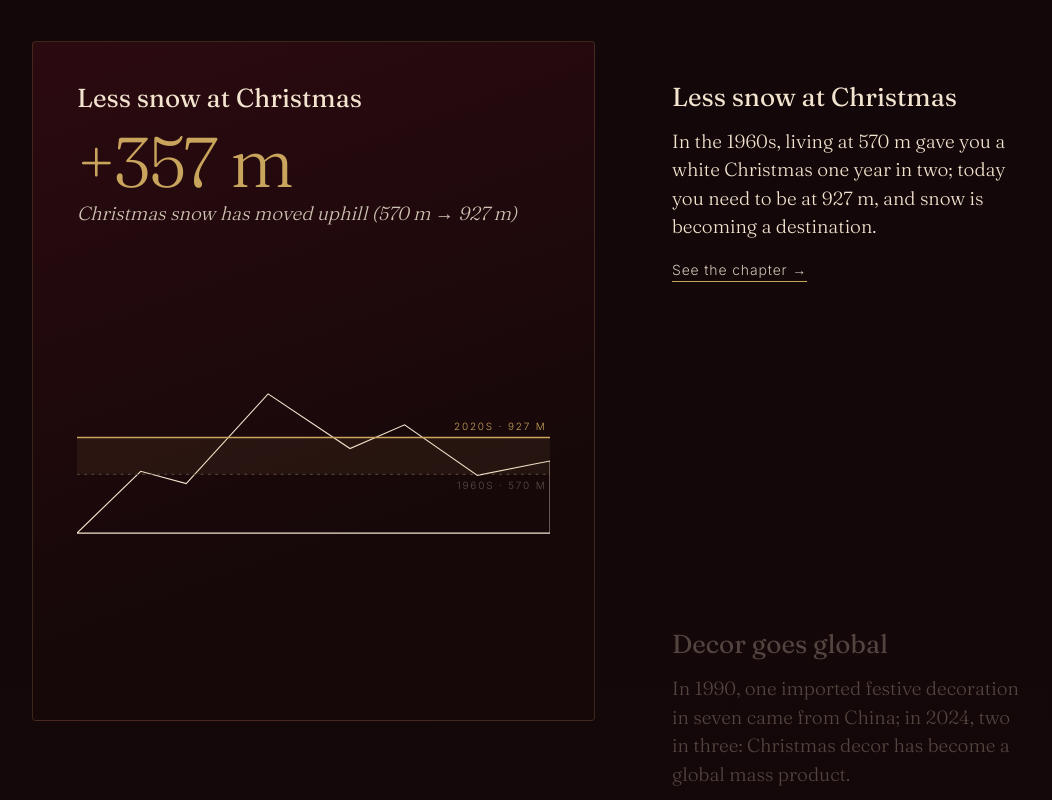
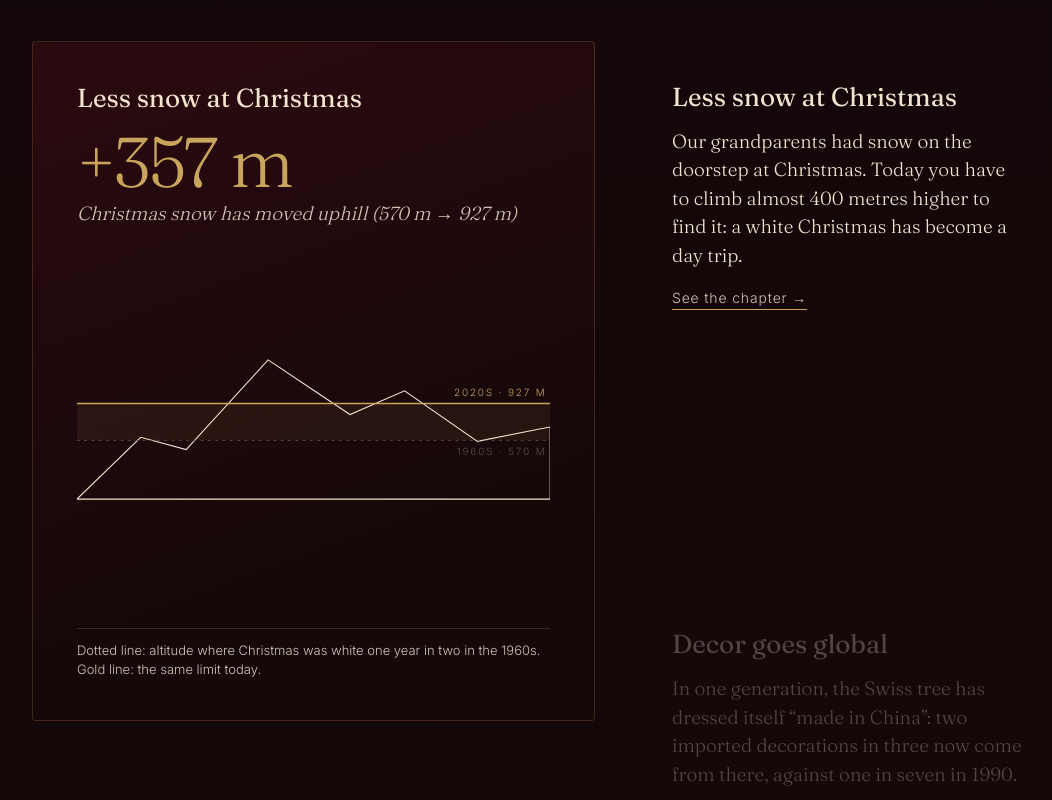
Before and after one commit to StellaM3/snow-not-included, a website built with Vite: page index.html in a window 1280 px wide. Shown: the part 4200-5000 px from the top of the page, without its empty margins (32-1084 px from the left). Built offline with nearby package versions, Linux system fonts and the light colour scheme.

Commit message:
Scrollytelling : phrase-récit à part, clé de lecture sous chaque schéma
Co-Authored-By: Claude Opus 5.5 <noreply@anthropic.com>
Claude-Session: https://claude.ai/code/session_01QB56uT95M3EbURY2XDpeat

```diff
--- a/src/homeTexts.js
+++ b/src/homeTexts.js
@@ -45,9 +45,10 @@ export const HOME = {
           927,
           1200
         ],
-        "text": "Dans les années 1960, il suffisait d'habiter à 570 m pour avoir un Noël blanc une année sur deux ; aujourd'hui il faut monter à 927 m, et la neige devient une destination.",
+        "text": "Nos grands-parents avaient la neige devant la porte à Noël. Aujourd'hui, il faut monter près de 400 mètres plus haut pour la trouver : le Noël blanc est devenu une excursion.",
         "delta": "+357 m",
-        "deltaK": "la neige de Noël est remontée (570 m → 927 m)"
+        "deltaK": "la neige de Noël est remontée (570 m → 927 m)",
+        "read": "Pointillé : altitude où Noël était blanc une année sur deux dans les années 1960. Ligne dorée : la même limite aujourd'hui."
       },
       {
         "ch": "voyage",
@@ -61,9 +62,10 @@ export const HOME = {
           65,
           100
         ],
-        "text": "En 1990, une décoration de fête importée sur sept venait de Chine ; en 2024, deux sur trois : la déco de Noël est devenue un produit de masse mondialisé.",
+        "text": "En une génération, le sapin suisse s'est habillé en « made in China » : deux décorations importées sur trois en viennent aujourd'hui, contre une sur sept en 1990.",
         "delta": "×4,6",
-        "deltaK": "part chinoise de la déco importée (14 % → 65 %)"
+        "deltaK": "part chinoise de la déco importée (14 % → 65 %)",
+        "read": "Chaque point = 1 % de la déco de fête importée. En couleur : la part venue de Chine."
       },
       {
         "ch": "import",
@@ -77,7 +79,7 @@ export const HOME = {
           79,
           90
         ],
-        "text": "Plus d'un fromage sur trois mangé en Suisse vient de l'étranger, et jusqu'à trois sur quatre pour les pâtes molles. Noël n'y change rien : décembre pèse 8,2 % des importations de l'année, un mois ordinaire. Seul le mascarpone double (15 %), pour les desserts de fête.",
+        "text": "La fondue reste suisse dans nos têtes, mais un fromage sur trois dans nos frigos vient d'ailleurs. Et Noël n'y change rien.",
         "delta": "37 %",
         "deltaK": "du fromage consommé en Suisse est importé (2025)",
         "viz": {
@@ -86,7 +88,8 @@ export const HOME = {
           "months": "IMPORTATIONS PAR MOIS · MOYENNE 2021–2025",
           "base": "MOIS ORDINAIRE 8,3 %",
           "dec": "DÉC. 8,2 %"
-        }
+        },
+        "read": "Barre du haut : part importée du fromage consommé. Colonnes : importations par mois ; décembre (doré) reste au niveau d'un mois ordinaire (pointillé)."
       },
       {
         "ch": "commerce",
@@ -100,9 +103,10 @@ export const HOME = {
           64,
           100
         ],
-        "text": "En 1990, 4 % des bulles importées venaient d'Italie ; en 2025, 64 % : le prosecco a pris la place du champagne, on garde le rituel et on baisse le ticket.",
+        "text": "Le pop du bouchon est resté, la bouteille a changé : le prosecco, cinq fois moins cher, s'est invité partout, de l'apéro d'été au réveillon.",
         "delta": "×16",
-        "deltaK": "part italienne des mousseux importés (4 % → 64 %)"
+        "deltaK": "part italienne des mousseux importés (4 % → 64 %)",
+        "read": "Chaque colonne = 100 % des mousseux importés. Doré : France (champagne). Clair : Italie (prosecco)."
       },
       {
         "ch": "commerce",
@@ -116,9 +120,10 @@ export const HOME = {
           30,
           100
         ],
-        "text": "En 2014, plus d'un Suisse sur deux prévoyait d'offrir un livre ; en 2025, moins d'un sur trois. Pourtant le marché tient : 581,8 millions de francs en Suisse alémanique en 2025, +1,1 %, avec de bonnes ventes de Noël. Le livre quitte le rôle de cadeau par défaut et devient un achat choisi, relancé chez les jeunes par BookTok.",
+        "text": "On n'offre plus un livre à tout le monde, on l'offre à quelqu'un qui lit. Moins de cadeaux-réflexes, mais un marché qui tient, relancé par BookTok chez les jeunes.",
         "delta": "30 %",
-        "deltaK": "des Suisses offrent un livre à Noël (56 % en 2014)"
+        "deltaK": "des Suisses offrent un livre à Noël (56 % en 2014)",
+        "read": "Chaque livre = 10 % des Suisses. En couleur : ceux qui prévoient d'en offrir un à Noël."
       },
       {
         "ch": "traditions",
@@ -132,7 +137,7 @@ export const HOME = {
           36,
           100
         ],
-        "text": "Les Suisses sans religion sont passés de 1 % en 1970 à 36 % en 2023. Sans religion ne veut pas dire sans croyance : parmi eux, environ 4 sur 10 ne croient en aucune divinité, 2 sur 10 sont agnostiques, 3 sur 10 croient en une force supérieure, et un quart se disent spirituels. Noël reste la fête de presque tous, célébrée pour la famille plus que pour la foi.",
+        "text": "Moins d'église, pas moins de Noël : un Suisse sur trois n'a plus de religion, sans renoncer à la fête, ni forcément à toute croyance.",
         "delta": "36 %",
         "deltaK": "des Suisses sont sans religion (1 % en 1970)",
         "viz": {
@@ -143,7 +148,8 @@ export const HOME = {
             "force supérieure",
             "un dieu"
           ]
-        }
+        },
+        "read": "100 points = 100 Suisses en 2023. Pleins : les 36 sans religion, colorés selon ce qu'ils croient (OFS)."
       },
       {
         "ch": "traditions",
@@ -157,9 +163,10 @@ export const HOME = {
           26,
           30
         ],
-        "text": "En 1990, « Last Christmas » existait déjà. Mais le hit-parade comptait les disques vendus : une fois le single acheté, on le ressortait chaque Noël sans le racheter, et le classement restait sans chanson de Noël. Depuis 2014, chaque écoute en streaming compte. Chaque décembre, toute la Suisse relance les mêmes titres, et les classiques des années 50 à 90 reprennent 26 places sur 30.",
+        "text": "Chaque décembre, la Suisse appuie sur « play » et remonte le temps : Wham!, Mariah Carey et Brenda Lee occupent le hit-parade comme jamais.",
         "delta": "26 / 30",
-        "deltaK": "chansons de Noël dans le top 30 (0 en 1990)"
+        "deltaK": "chansons de Noël dans le top 30 (0 en 1990)",
+        "read": "Chaque case = une place du top 30. Dorées : les chansons de Noël. Avant 2014, le classement ne comptait que les disques vendus ; depuis, chaque écoute en streaming compte."
       }
     ],
     "forcesK": "II · Ce qui est en train de changer",
@@ -671,9 +678,10 @@ export const HOME = {
           927,
           1200
         ],
-        "text": "In the 1960s, living at 570 m gave you a white Christmas one year in two; today you need to be at 927 m, and snow is becoming a destination.",
+        "text": "Our grandparents had snow on the doorstep at Christmas. Today you have to climb almost 400 metres higher to find it: a white Christmas has become a day trip.",
         "delta": "+357 m",
-        "deltaK": "Christmas snow has moved uphill (570 m → 927 m)"
+        "deltaK": "Christmas snow has moved uphill (570 m → 927 m)",
+        "read": "Dotted line: altitude where Christmas was white one year in two in the 1960s. Gold line: the same limit today."
       },
       {
         "ch": "voyage",
@@ -687,9 +695,10 @@ export const HOME = {
           65,
           100
         ],
-        "text": "In 1990, one imported festive decoration in seven came from China; in 2024, two in three: Christmas decor has become a global mass product.",
+        "text": "In one generation, the Swiss tree has dressed itself “made in China”: two imported decorations in three now come from there, against one in seven in 1990.",
         "delta": "×4.6",
-        "deltaK": "China's share of imported decorations (14% → 65%)"
+        "deltaK": "China's share of imported decorations (14% → 65%)",
+        "read": "Each dot = 1% of imported festive decorations. Coloured: the share from China."
       },
       {
         "ch": "import",
@@ -703,7 +712,7 @@ export const HOME = {
           79,
           90
         ],
-        "text": "More than one cheese in three eaten in Switzerland comes from abroad, and up to three in four for soft cheeses. Christmas changes nothing: December accounts for 8.2% of the year's imports, an ordinary month. Only mascarpone doubles (15%), for festive desserts.",
+        "text": "Fondue stays Swiss in our minds, but one cheese in three in our fridges comes from abroad. And Christmas changes nothing.",
         "delta": "37%",
         "deltaK": "of the cheese eaten in Switzerland is imported (2025)",
         "viz": {
@@ -712,7 +721,8 @@ export const HOME = {
           "months": "IMPORTS BY MONTH · 2021–2025 AVERAGE",
           "base": "ORDINARY MONTH 8.3%",
           "dec": "DEC. 8.2%"
-        }
+        },
+        "read": "Top bar: imported share of cheese eaten. Columns: imports by month; December (gold) stays at the level of an ordinary month (dotted)."
       },
       {
         "ch": "commerce",
@@ -726,9 +736,10 @@ export const HOME = {
           64,
           100
         ],
-        "text": "In 1990, 4% of imported bubbles came from Italy; in 2025, 64%: prosecco has taken champagne's place, keeping the ritual at a lower price.",
+        "text": "The pop of the cork stayed, the bottle changed: prosecco, five times cheaper, has turned up everywhere, from summer aperitifs to New Year's Eve.",
         "delta": "×16",
-        "deltaK": "Italy's share of imported sparkling wine (4% → 64%)"
+        "deltaK": "Italy's share of imported sparkling wine (4% → 64%)",
+        "read": "Each column = 100% of imported sparkling wine. Gold: France (champagne). Light: Italy (prosecco)."
       },
       {
         "ch": "commerce",
@@ -742,9 +753,10 @@ export const HOME = {
           30,
           100
         ],
-        "text": "In 2014, more than one Swiss person in two planned to give a book; in 2025, fewer than one in three. Yet the market holds: CHF 581.8 million in German-speaking Switzerland in 2025, +1.1%, with strong Christmas sales. Books are no longer the default gift but a deliberate purchase, revived among young people by BookTok.",
+        "text": "We no longer give a book to everyone; we give it to someone who reads. Fewer reflex gifts, but a market that holds, revived by BookTok among the young.",
         "delta": "30%",
-        "deltaK": "of Swiss people give a book at Christmas (56% in 2014)"
+        "deltaK": "of Swiss people give a book at Christmas (56% in 2014)",
+        "read": "Each book = 10% of Swiss people. Coloured: those planning to give one at Christmas."
       },
       {
         "ch": "traditions",
@@ -758,7 +770,7 @@ export const HOME = {
           36,
           100
         ],
-        "text": "People with no religion went from 1% in 1970 to 36% in 2023. No religion doesn't mean no belief: about 4 in 10 believe in no deity, 2 in 10 are agnostic, 3 in 10 believe in a higher power, and a quarter call themselves spiritual. Christmas is still almost everyone's holiday, celebrated for family more than faith.",
+        "text": "Less church, no less Christmas: one Swiss person in three has no religion, without giving up the holiday, or necessarily all belief.",
         "delta": "36%",
         "deltaK": "of Swiss people have no religion (1% in 1970)",
         "viz": {
@@ -769,7 +781,8 @@ export const HOME = {
             "higher power",
             "one god"
           ]
-        }
+        },
+        "read": "100 dots = 100 Swiss people in 2023. Filled: the 36 with no religion, coloured by what they believe (FSO)."
       },
       {
         "ch": "traditions",
@@ -783,9 +796,10 @@ export const HOME = {
           26,
           30
         ],
-        "text": "In 1990, “Last Christmas” already existed. But the charts counted records sold: once you owned the single, you played it every Christmas without buying it again, so no Christmas song made the chart. Since 2014, every stream counts. Each December the whole country presses play on the same songs, and classics from the 1950s to the 90s take back 26 of the 30 places.",
+        "text": "Every December, Switzerland presses play and travels back in time: Wham!, Mariah Carey and Brenda Lee fill the charts like never before.",
         "delta": "26 / 30",
-        "deltaK": "Christmas songs in the top 30 (0 in 1990)"
+        "deltaK": "Christmas songs in the top 30 (0 in 1990)",
+        "read": "Each square = one place in the top 30. Gold: Christmas songs. Before 2014 the chart only counted records sold; since then, every stream counts."
       }
     ],
     "forcesK": "II · What is changing",
--- a/src/style.css
+++ b/src/style.css
@@ -1463,3 +1463,4 @@ body:not(.is-home) .topbar { padding-left: clamp(24px, 6vw, 120px) !important; p
   .sv-theme { font-size: 22px !important; }
   .sv-delta b { font-size: 56px !important; }
 }
+.sv-read { margin: 0; font-family: 'Inter', sans-serif; font-size: 13px; line-height: 1.5; color: var(--t2); padding-top: 12px; border-top: 1px solid rgba(201,164,92,.2); }
--- a/src/views/home-view.js
+++ b/src/views/home-view.js
@@ -73,6 +73,7 @@ function stepVisual(s, i, active) {
     <p class="sv-theme">${s.theme}</p>
     <div class="sv-delta"><b>${s.delta}</b><span>${s.deltaK}</span></div>
     <div class="sv-chart">${stepViz(i, s)}</div>
+    <p class="sv-read">${s.read}</p>
   </div>`
 }
 
```
